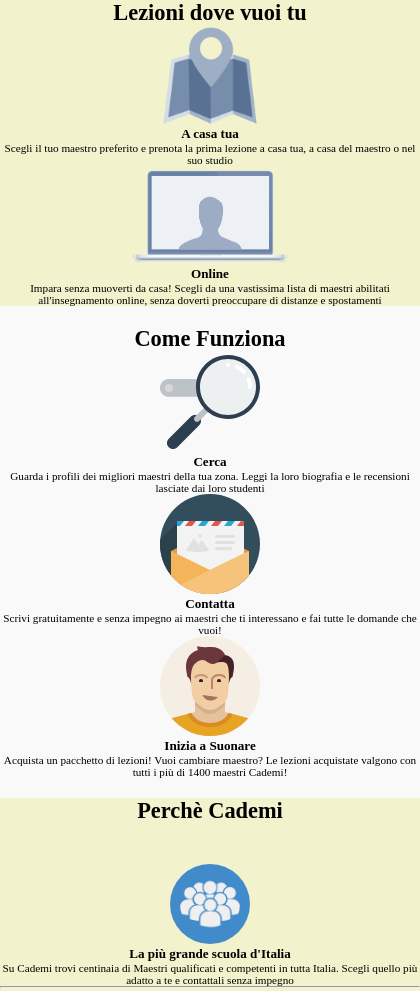
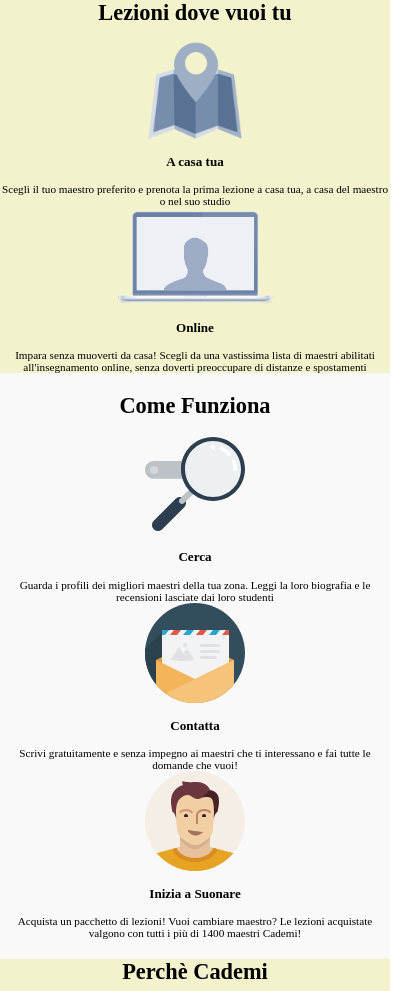
Before and after one commit to viktor998/html-css-resp-wannabe, a plain HTML site: page bonus/index.html in a window 390 px wide. Shown: the top 991 px of the page, 420 px wide, since content can reach past the window. Drawn offline with Linux system fonts and the light colour scheme.

Commit message:
Fix Bug, Finito

```diff
--- a/assets/css/style.css
+++ b/assets/css/style.css
@@ -1,9 +1,4 @@
-*{
-  margin: 0;
-  padding: 0;
-  box-sizing: border-box;
-  overflow-x: hidden;
-}
+
 
 .row {
   width: 992px;
@@ -89,7 +84,7 @@
 
   body{
     font-size: 0.7em;
-    width: 420px;
+    width: 100%;
     margin: 0;
     padding: 0;
     text-align: center;
@@ -103,7 +98,7 @@
   }
 
   .row {
-    width: 420px;
+    width: 100%;
     margin-top: 0;
   }
 
--- a/bonus/assets/css/style.css
+++ b/bonus/assets/css/style.css
@@ -1,9 +1,4 @@
-*{
-  margin: 0;
-  padding: 0;
-  box-sizing: border-box;
-  overflow-x: hidden;
-}
+
 
 .row {
   width: 992px;
@@ -86,7 +81,7 @@
 
   body{
     font-size: .8em;
-    width: 780px;
+    width: 100%;
     margin: 0;
     padding: 0;
     text-align: center;
@@ -100,7 +95,7 @@
   }
 
   .row {
-    width: 780px;
+    width: 100%;
     margin-top: 0;
   }
 
@@ -159,7 +154,7 @@
 
   body{
     font-size: 0.7em;
-    width: 420px;
+    width: 100%;
     margin: 0;
     padding: 0;
     text-align: center;
@@ -173,7 +168,7 @@
   }
 
   .row {
-    width: 420px;
+    width: 100%;
     margin-top: 0;
   }
 
```
